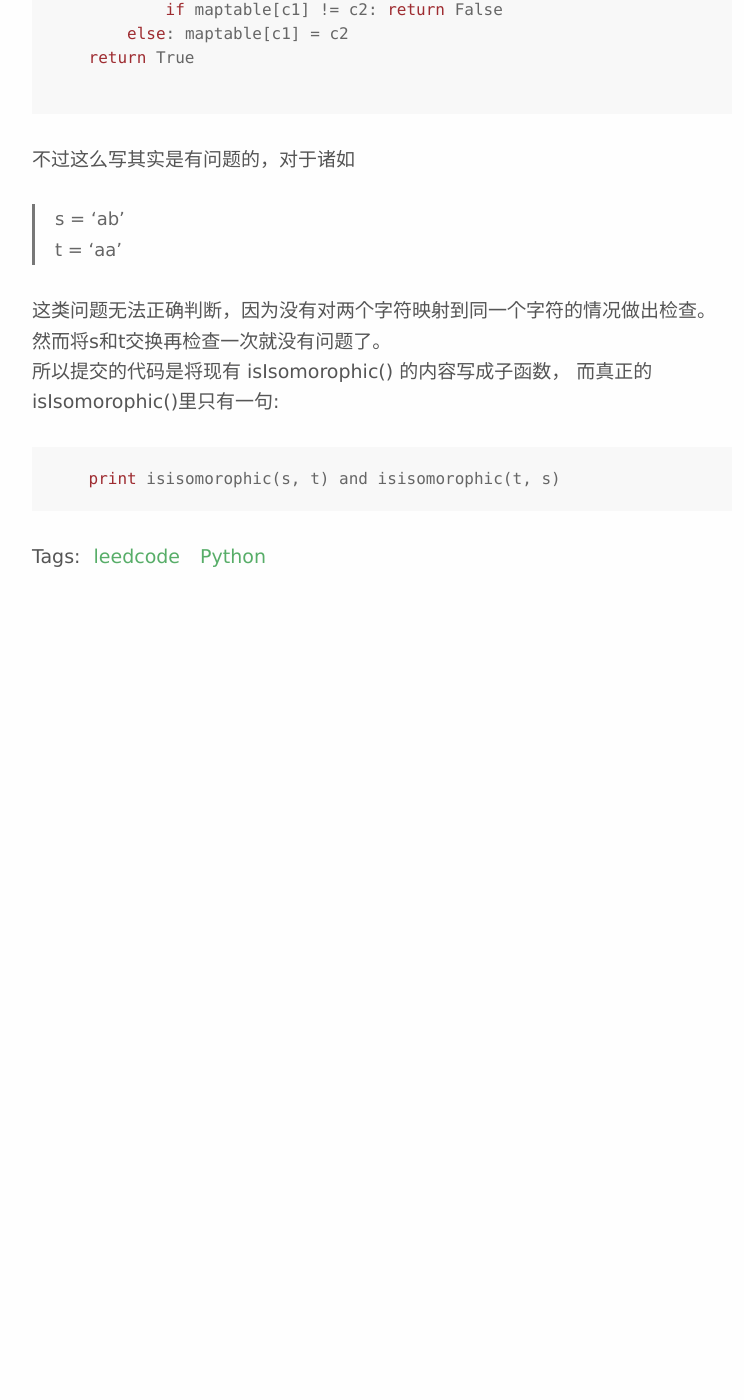
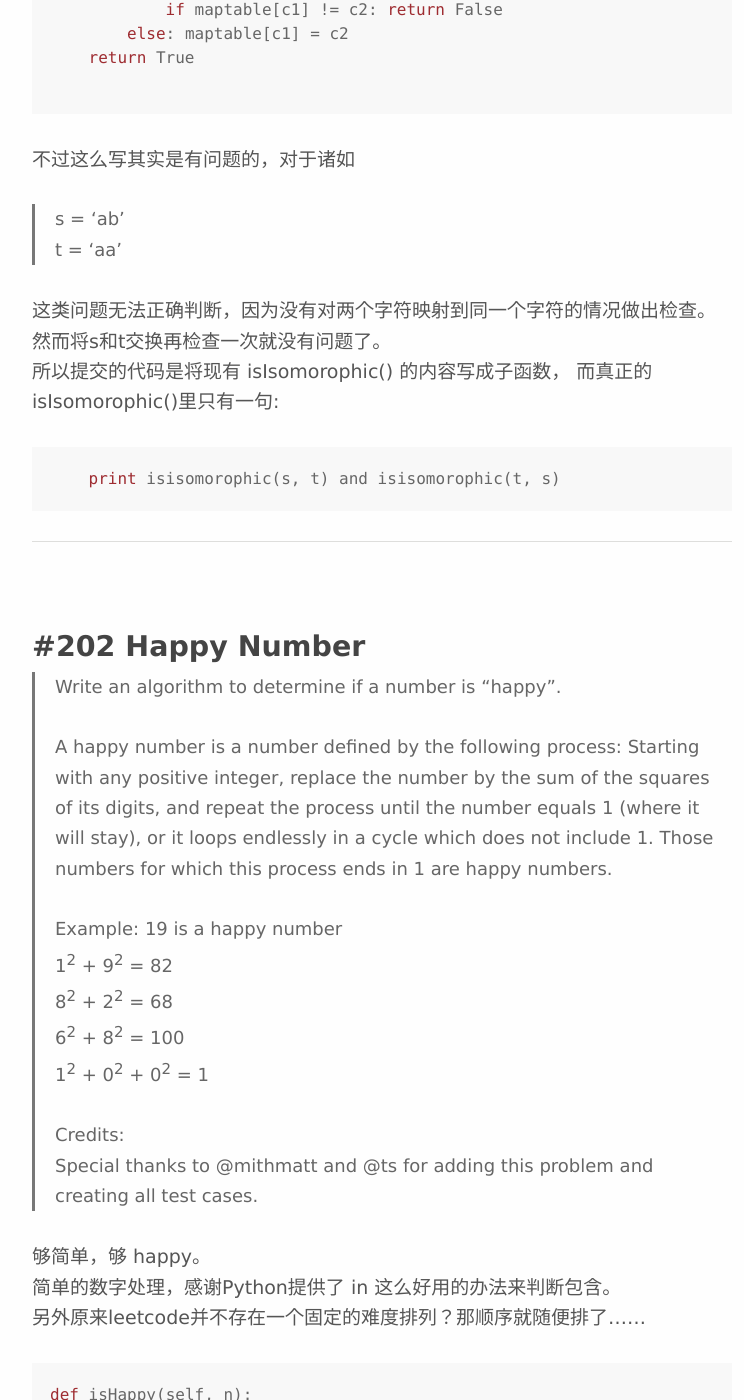
Before and after one commit to XLRES/xlres.github.io, a Jekyll site: the page built from _posts/2015-05-01-leetcode-solutions.md, in a window 1280 px wide and 1400 px high, scrolled down 2692 px. Shown: the whole window, without its empty margins (258-1002 px from the left). Built offline with Jekyll 4.4.1, drawn with Linux system fonts in a browser that asks for light colours; Markdown is read by kramdown in place of the engine named in the settings; comment, search, counter and statistics services are not loaded; before the commit the page ends 3263 px from its top, so only the background shows below that; some of the changed text lies outside the part shown.

Commit message:
append 2 solutions of leetcodes

````diff
--- a/_posts/2015-05-01-leetcode-solutions.md
+++ b/_posts/2015-05-01-leetcode-solutions.md
@@ -115,3 +115,70 @@
 ```python
     print isisomorophic(s, t) and isisomorophic(t, s)
 ```
+
+---
+
+## \#202 Happy Number
+> Write an algorithm to determine if a number is "happy".
+>
+> A happy number is a number defined by the following process: Starting with any positive integer, replace the number by the sum of the squares of its digits, and repeat the process until the number equals 1 (where it will stay), or it loops endlessly in a cycle which does not include 1. Those numbers for which this process ends in 1 are happy numbers.
+>
+> Example: 19 is a happy number
+> 1<sup>2</sup> + 9<sup>2</sup> = 82
+> 8<sup>2</sup> + 2<sup>2</sup> = 68
+> 6<sup>2</sup> + 8<sup>2</sup> = 100
+> 1<sup>2</sup> + 0<sup>2</sup> + 0<sup>2</sup> = 1
+>
+> Credits:
+> Special thanks to @mithmatt and @ts for adding this problem and creating all test cases.
+
+够简单，够 happy。
+简单的数字处理，感谢Python提供了 in 这么好用的办法来判断包含。
+另外原来leetcode并不存在一个固定的难度排列？那顺序就随便排了……
+
+```python
+def isHappy(self, n):
+    s = 0
+    numlist = []
+    while (n != 1 and not n in numlist):
+        numlist.append (n)
+        while (n > 0):
+            s += (n % 10)**2
+            n /= 10
+        n = s
+        s = 0
+    if n == 1: return True
+    else: return False
+```
+
+---
+
+## \#20 Valid Parentheses
+>Given a string containing just the characters '(', ')', '{', '}', '[' and ']', determine if the input string is valid.
+
+>The brackets must close in the correct order, "()" and "()[]{}" are all valid but "(]" and "([)]" are not.
+
+经典的括号匹配问题，解决方法也是经典的栈结构。
+因为知道 Python 有队列模块（Queue），以为栈（Stack）也有封装好的模块，
+没想到其实没有……
+不过列表（list）本身实现栈很方便，甚至已经提供了 append 和 pop 方法，
+top 可以用 list[-1] 实现，isEmpty 这种也很好处理，所以也没关系。
+我在这里对于三种括号的判断应该有更优雅的写法，不过只有三种括号无所谓了。
+括号种类多的话用上索引，或者直接上 dict 更方便。
+重复两次 stk:append(c) 是为了避免诸如第一个字符就是‘}’时stk[-1]报错的情况，
+不过总觉得应该有更好的处理方式才对。
+
+```python
+def isValid(self, s):
+    stk = []
+    for c in s:
+        if len(stk) > 0:
+            if c == ')' and stk[-1] == '(' : stk.pop()
+            elif c == ']' and stk[-1] == '[': stk.pop()
+            elif c == '}' and stk[-1] == '{': stk.pop()
+            else: stk.append(c);
+        else: stk.append(c)
+        print stk
+    if len(stk) == 0: return True
+    else : return False
+```
````
